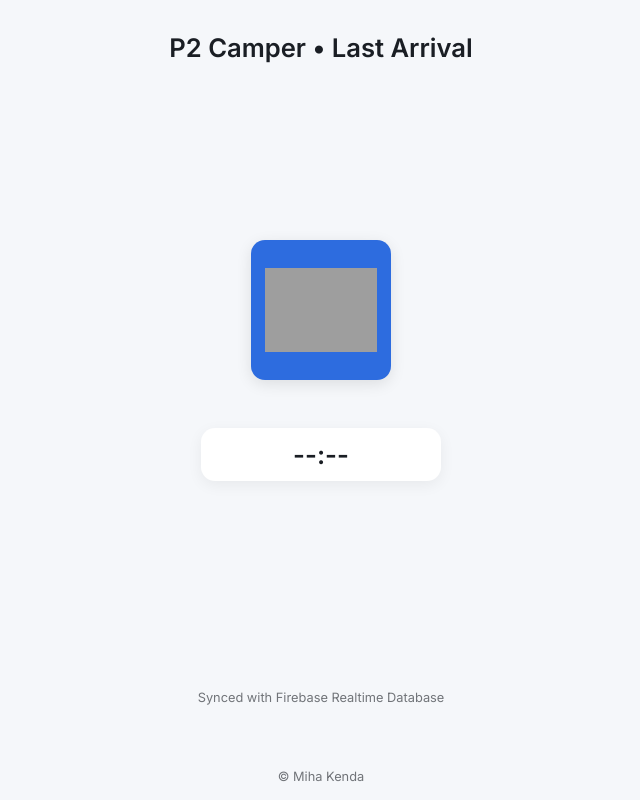
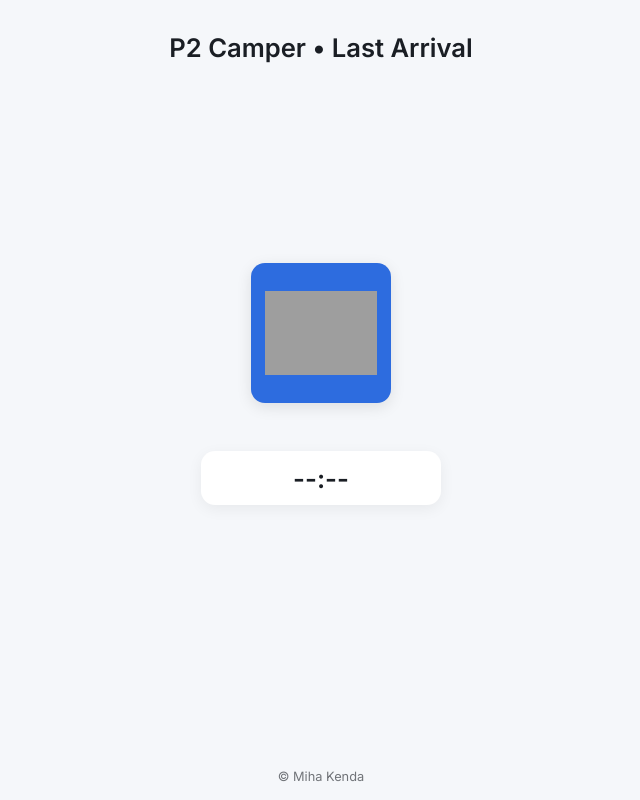
Before and after one commit to Mihec708/Camper, a plain HTML site: page index1.html in a window 1280 px wide. Shown: the whole page, without its empty margins (319-959 px from the left). Drawn offline with Linux system fonts and the light colour scheme; no server answers; grey boxes are pictures that could not be loaded.

Commit message:
Update index1.html

```diff
--- a/index1.html
+++ b/index1.html
@@ -51,7 +51,6 @@
     </button>
     <div class="timestamp" id="lastTime">--:--</div>
   </main>
-  <footer>Synced with Firebase Realtime Database</footer>
   <p><footer>© Miha Kenda</footer>
 
   <!-- Firebase SDKs -->
```
